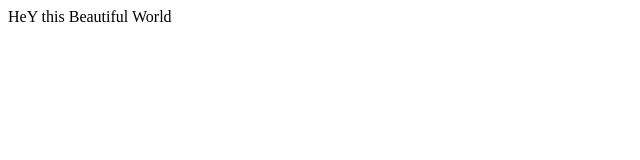
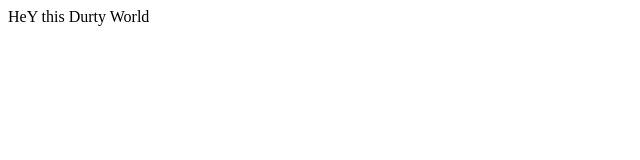
Before and after one commit to aagr28/HelloGIT, a plain HTML site: page index.html in a window 1280 px wide. Shown: the full height of the page, 0-640 px from the left. Drawn offline with Linux system fonts and the light colour scheme.

Commit message:
My another commit for git gui

```diff
--- a/index.html
+++ b/index.html
@@ -7,6 +7,6 @@
 	<link rel="stylesheet" href="">
 </head>
 <body>
-	<div class="ABC">HeY this Beautiful World</div>
+	<div class="ABC">HeY this Durty World</div>
 </body>
 </html>
```
